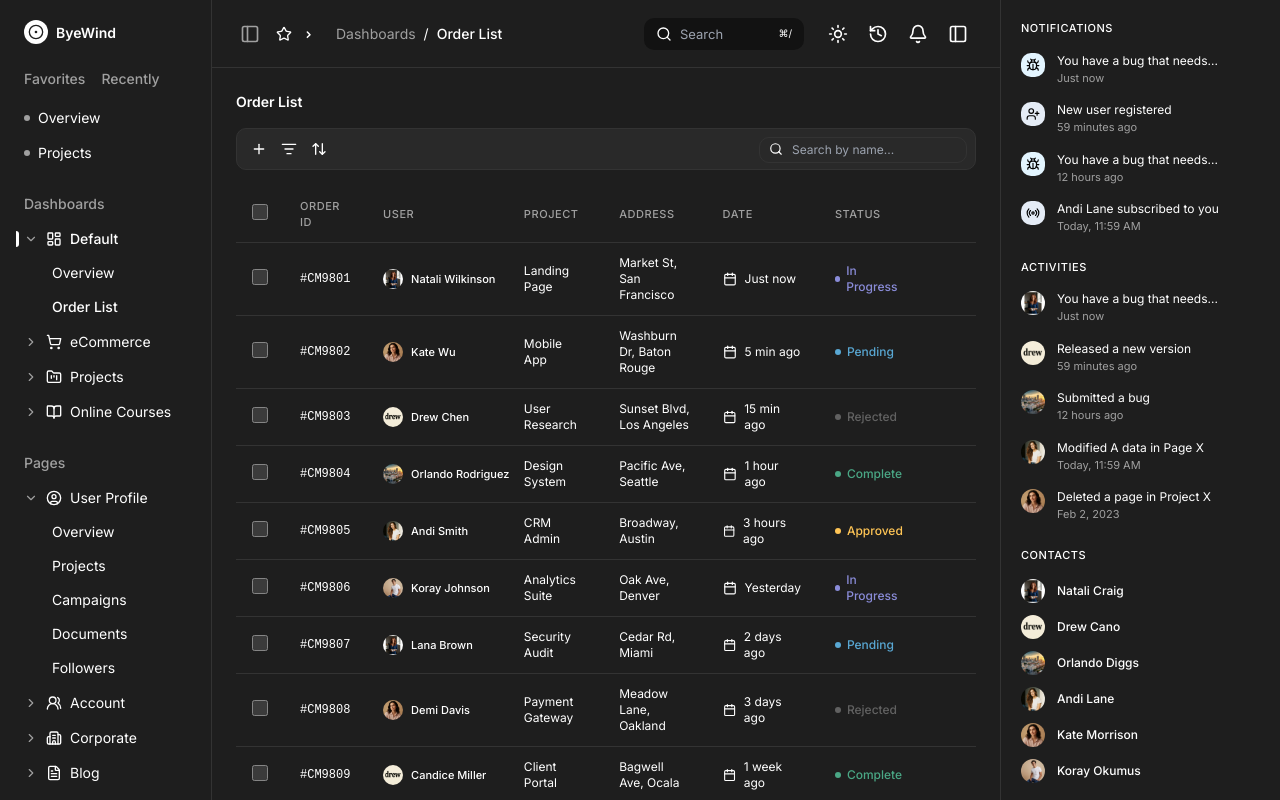
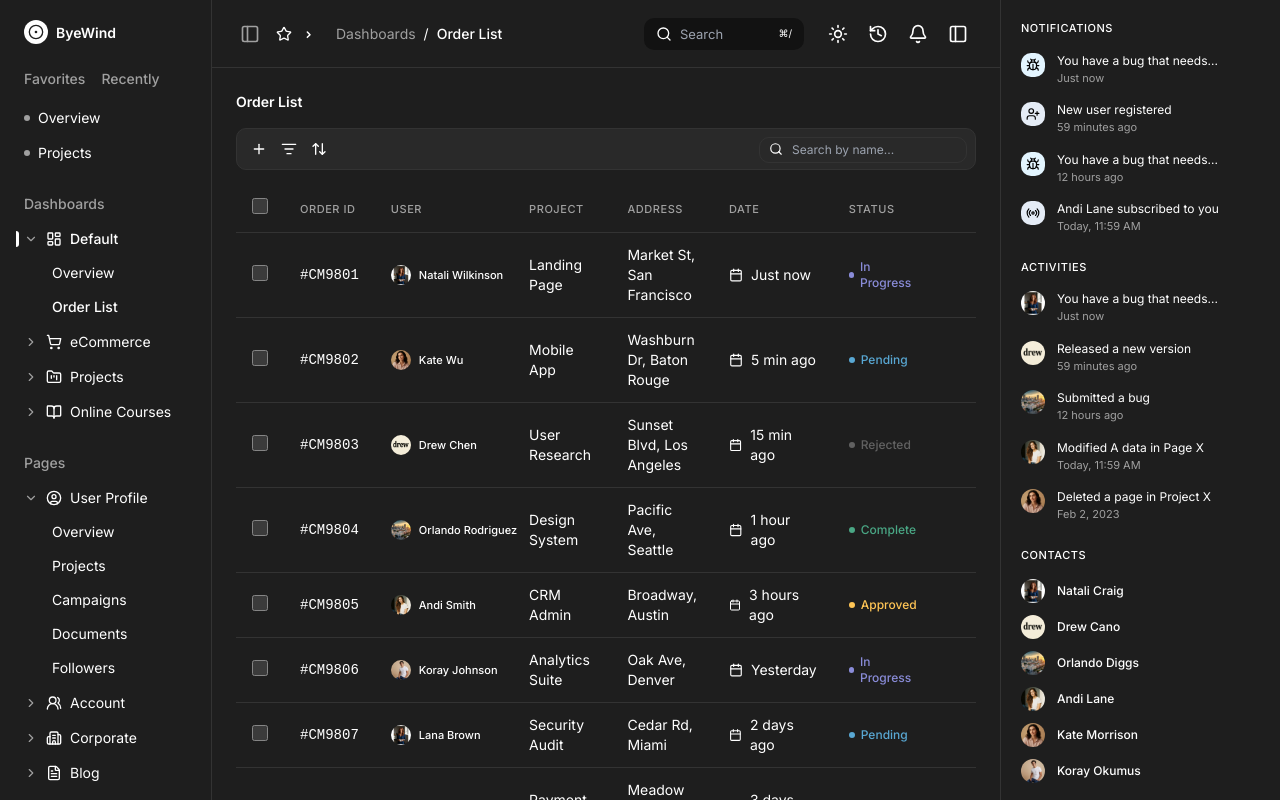
Before and after one commit to Kunaal64/Juspay, a React (Vite) app: page / in a window 1280 px wide. Both pictures are taken after a click on the element "Order List". Shown: the top 800 px of the page. Built offline with nearby package versions, Linux system fonts and the light colour scheme.

Commit message:
orderlist font size

```diff
--- a/src/components/orders-list.jsx
+++ b/src/components/orders-list.jsx
@@ -596,7 +596,7 @@ export function OrdersList() {
 
         {/* Orders Table */}
         <div className="overflow-x-auto" role="region" aria-label="Orders table">
-          <table className="w-full text-xs text-left border-collapse">
+          <table className="w-full text-sm text-left border-collapse">
             <thead>
               <tr className="border-b border-border text-[11px] font-medium text-muted-foreground uppercase tracking-wider">
                 <th className="px-4 py-3 w-10">
```
